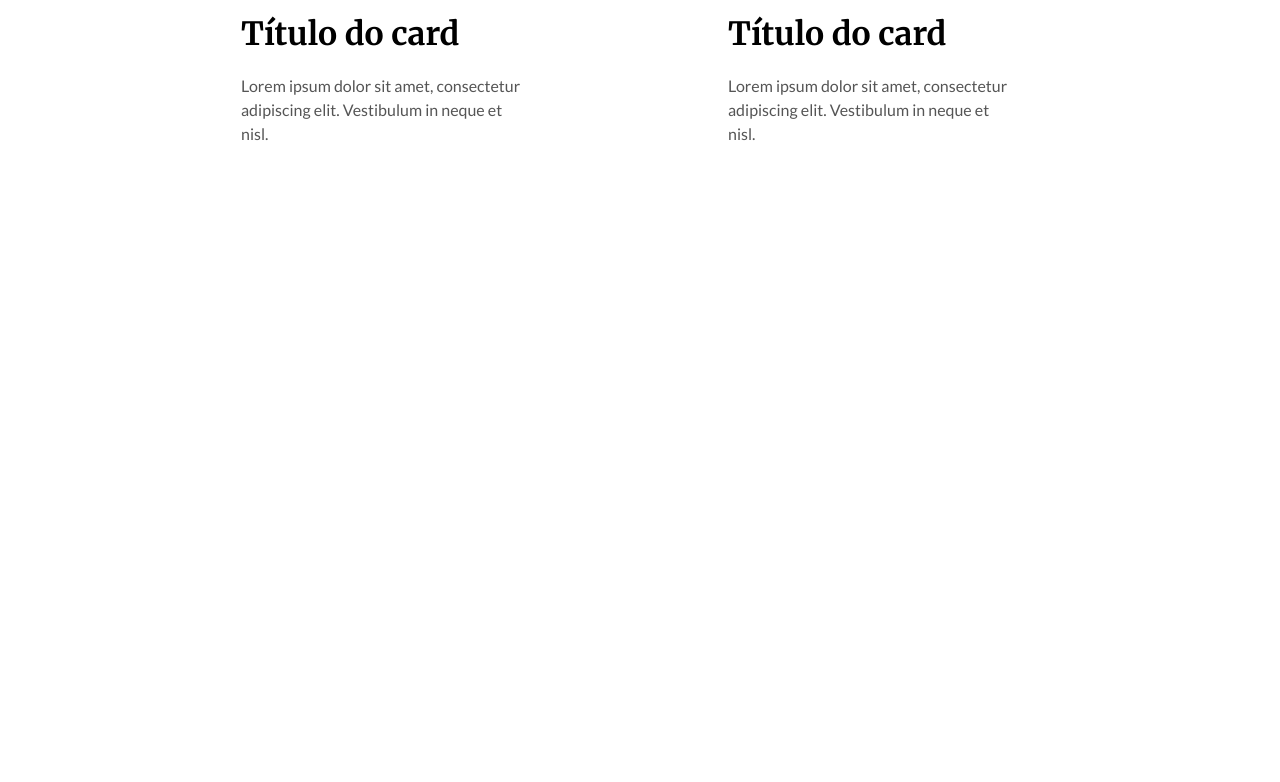
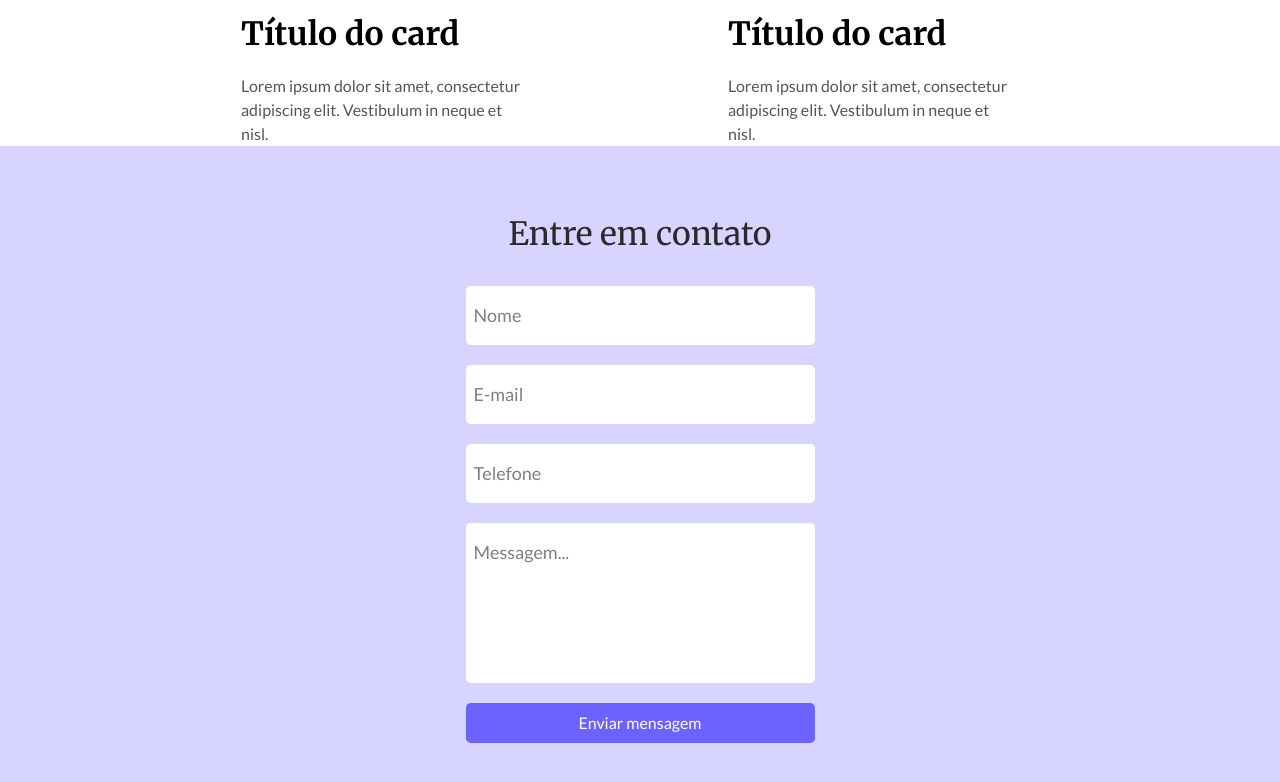
Before and after one commit to Odisseu93/desafio-codelandia-03, a Vue app: page / in a window 1280 px wide. Shown: the part 1654-2436 px from the top of the page. Before the commit the page ends 1800 px from the top, so only its background shows below. Built offline with nearby package versions, Linux system fonts and the light colour scheme.

Commit message:
feat: add Form

```diff
--- a/src/App.vue
+++ b/src/App.vue
@@ -1,5 +1,6 @@
 <script setup lang="ts">
 import CardList from './components/CardList.vue';
+import Form from './components/Form.vue';
 import Hero from './components/Hero.vue';
 import { ToastifyContainer } from 'vue3-toastify'
 
@@ -9,4 +10,5 @@ import { ToastifyContainer } from 'vue3-toastify'
   <ToastifyContainer/>
   <Hero/>
   <CardList/>
+  <Form/>
 </template>
--- /dev/null
+++ b/src/components/Form.vue
@@ -0,0 +1,98 @@
+<script setup lang="ts">
+import { ref } from 'vue'
+import { objectToCssClasses as convert } from '../utils/objectToCssClasses'
+import { toast } from 'vue3-toastify'
+import 'vue3-toastify/dist/index.css'
+
+const nameRef = ref<string | null>(null)
+const telRef = ref<string | null>(null)
+const messageRef = ref<string | null>(null)
+const emailRef = ref<string | null>(null)
+
+const notify = (msg: string) => {
+	toast.success(`${msg}!`, {
+		autoClose: 1000,
+	}) // ToastOptions
+	return { notify }
+}
+
+const handlesubmit = () => {
+	notify('Usuário cadastrado com sucesso!')
+}
+
+const { container, title, form, input, submit } = {
+	container: {
+		background: 'bg-brand-light',
+		spacing: 'pt-16',
+		sizes: 'w-screen',
+	},
+
+	title: {
+		tipograph: 'text-dark-10 font-Merriweather text-[2rem]',
+		alignments: 'text-center',
+	},
+
+	form: {
+		display: 'flex',
+		size: 'w-[373px]',
+		alignments: 'flex-col',
+		spacing: 'gap-5 px-3 pt-7 pb-10 mx-auto',
+	},
+
+	input: {
+		background: 'bg-dark-40',
+		spacing: 'ps-2 py-4',
+		border: 'rounded-[.3rem]',
+		tipograph: 'text-[18px]',
+		placeholder:
+			'placeholder:text-[18px] placeholder:text-dark-20 placeholder:opacity-75',
+	},
+
+	submit: {
+		background: 'bg-brand',
+		spacing: 'py-2',
+		border: 'rounded-[.3rem]',
+		tipograph: 'text-dark-40',
+		states: 'hover:brightness-95 active:brightness-90',
+	},
+}
+</script>
+
+<template>
+	<div :class="convert(container)">
+		<h2 :class="convert(title)">Entre em contato</h2>
+		<form @submit.prevent="handlesubmit" :class="convert(form)">
+			<input
+				ref="nameRef"
+				type="text"
+				required
+				:class="convert(input)"
+				name="name"
+				placeholder="Nome"
+			/>
+			<input
+				ref="emailRef"
+				type="text"
+				required
+				:class="convert(input)"
+				name="email"
+				placeholder="E-mail"
+			/><input
+				ref="telRef"
+				type="text"
+				required
+				:class="convert(input)"
+				name="tel"
+				placeholder="Telefone"
+			/>
+			<textarea
+				ref="messageRef"
+				class="min-h-[10rem] resize-none"
+				:class="convert(input)"
+				name="message"
+				placeholder="Messagem..."
+			></textarea>
+			<input :class="convert(submit)" type="submit" value="Enviar mensagem" />
+		</form>
+	</div>
+</template>
```
